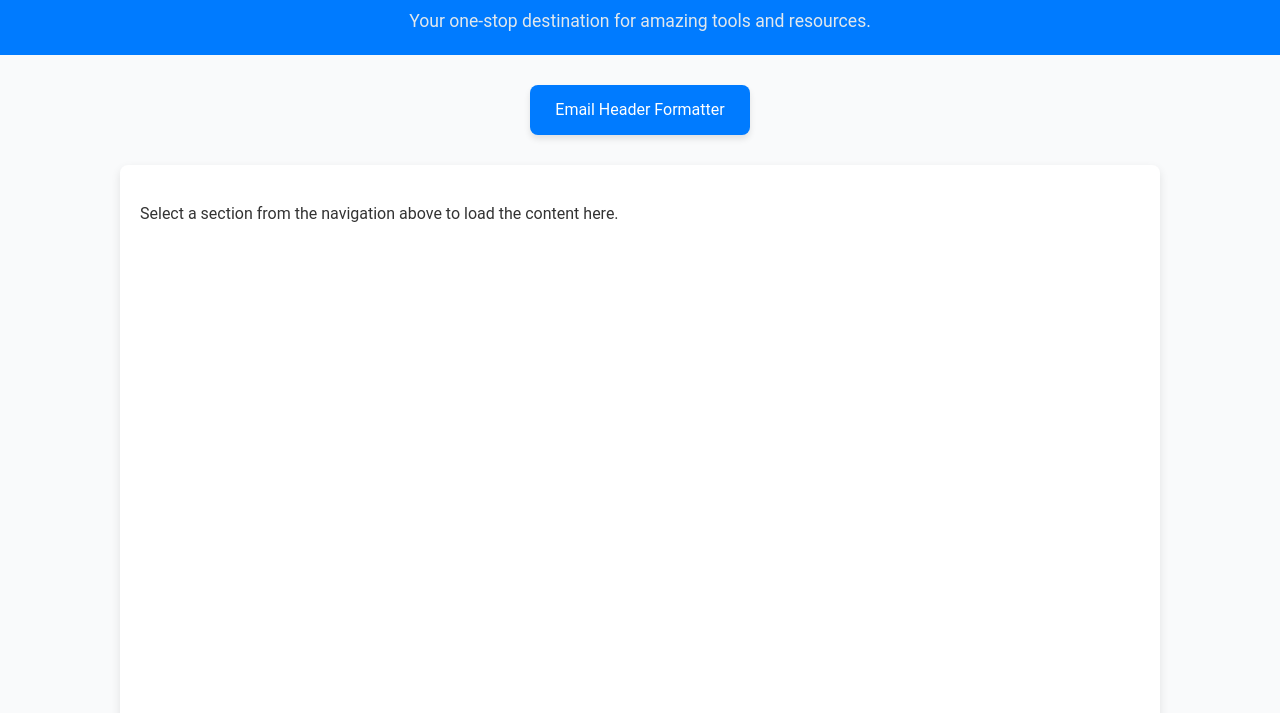
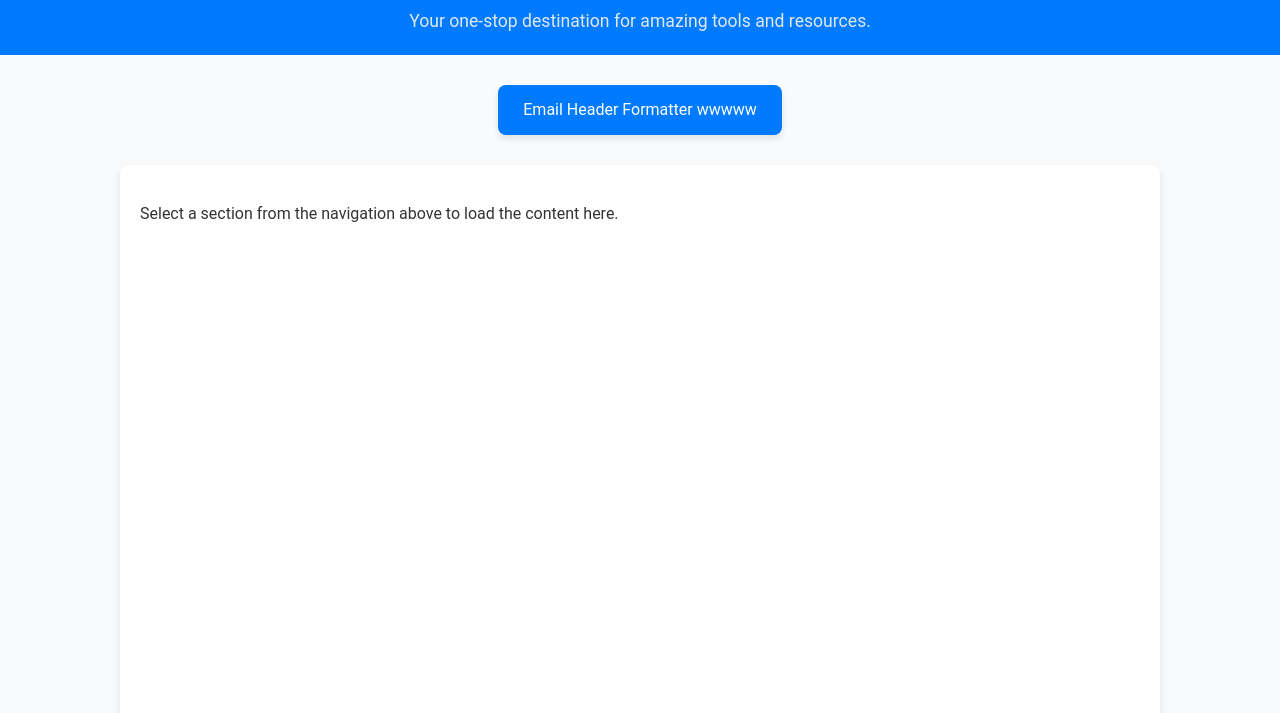
Before and after one commit to abdo98lem/h5rt5h4, a plain HTML site: page index.html in a window 1280 px wide. Shown: the part 87-800 px from the top of the page. Drawn offline with Linux system fonts and the light colour scheme.

Commit message:
Update index.html

```diff
--- a/index.html
+++ b/index.html
@@ -90,7 +90,7 @@
 
     <nav>
 
-        <a href="#" data-page="Email Header Formatter.html">Email Header Formatter</a>
+        <a href="#" data-page="Email Header Formatter.html">Email Header Formatter wwwww</a>
     </nav>
 
     <div id="content">
```
